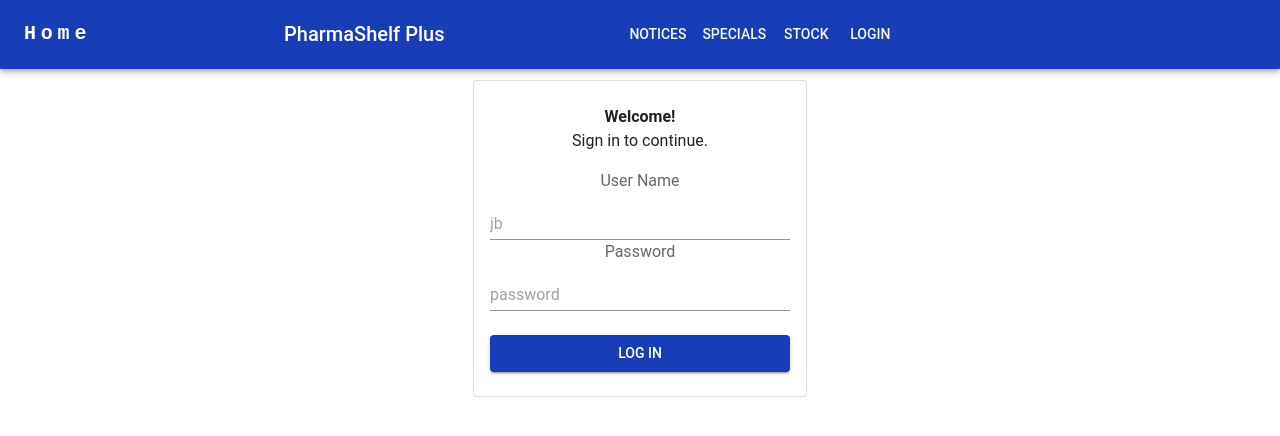
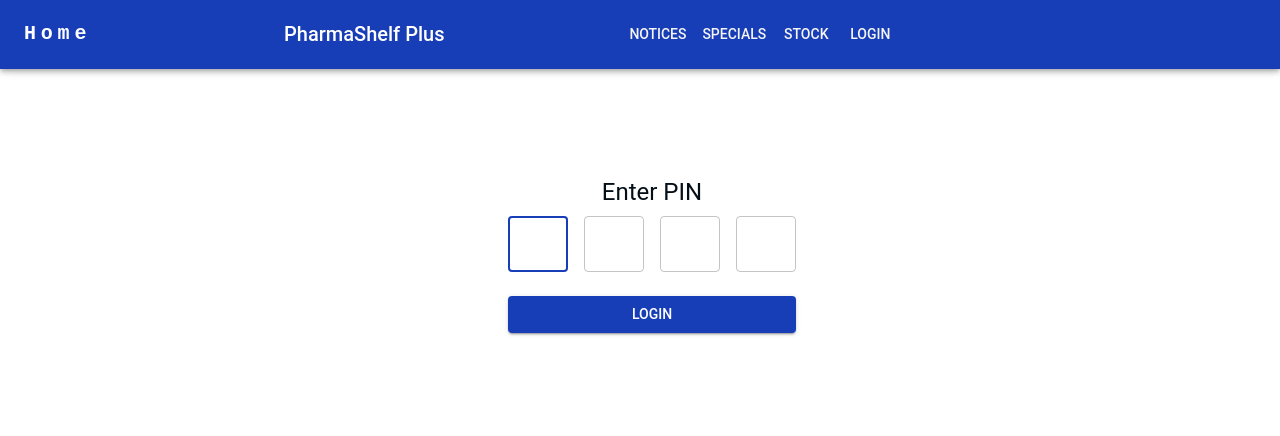
Before and after one commit to institutedata/capstone-siege2000, a React (Vite) app in the folder client/: page /login in a window 1280 px wide. Shown: the top 436 px of the page. Built offline with nearby package versions, Linux system fonts and the light colour scheme; a web font is replaced by a local one.

Commit message:
Added filter to specials.jsx, add GP% etc to stock details, added avg sold to salesChart.

```diff
--- a/client/src/components/posts.jsx
+++ b/client/src/components/posts.jsx
@@ -22,7 +22,7 @@ export default function Posts() {
         <Card
           key={post.id}
           variant="outlined"
-          sx={{ width: 1 / 4, flexDirection: "row" }}
+          sx={{ minWidth: "400", width: 1 / 3, flexDirection: "row" }}
         >
           <CardContent>
             <Typography
@@ -104,20 +104,18 @@ export default function Posts() {
         columns={{ xs: 4, sm: 6, md: 6 }}
         sx={{ flexWrap: "wrap", flexDirection: "row" }}
       >
-// [MermaidChart: 70de229d-4397-44f0-9ec5-aa84c389d048]
         <Box
           sx={{
             display: "flex",
-            flexDirection: "row", // Change from 'column' to 'row'
-            flexWrap: "wrap", // Allow items to wrap
-            gap: 2, // Add some space between cards
-            p: 1,
-            m: 1,
-            bgcolor: "background.paper",
-            width: 1,
+            flexWrap: "wrap", // Enable wrapping
+            justifyContent: "space-around", // Adjust spacing and alignment as needed
+            "& > :not(style)": {
+              // Apply styles to direct children that are not <style> elements
+              m: 1, // Margin around each card for spacing
+              minWidth: "400px", // Minimum width for each card
+              width: "calc(33% - 8px)", // Set width to 1/3 of container minus margin
+            },
           }}
-          xs={12}
-          sm={12}
         >
           {card}
         </Box>
--- a/client/src/components/stockSalesChart.jsx
+++ b/client/src/components/stockSalesChart.jsx
@@ -2,6 +2,8 @@ import React, { useEffect, useState, useMemo } from "react";
 import axios from "axios";
 import moment from "moment";
 import { Chart } from "react-google-charts";
+import { Grid, Typography } from "@mui/material";
+import Box from "@mui/material/Box";
 const StockSalesChart = (props) => {
   const stockID = props.stockID;
   // const tradeName = props.stockName; - not required for this component
@@ -51,6 +53,11 @@ const StockSalesChart = (props) => {
     return header.concat(dataRows);
   }, [historyResults]);
 
+  //calculate total sold
+  const totalSold = useMemo(() => {
+    return historyResults.reduce((acc, { QtySold }) => acc + QtySold, 0);
+  }, [historyResults]);
+
   return (
     <React.Fragment>
       {/* <BarChart
@@ -59,7 +66,7 @@ const StockSalesChart = (props) => {
         xAxis={[{ data: months, scaleType: "band" }]}
         margin={{ top: 10, bottom: 30, left: 40, right: 10 }}
       /> */}
-
+      <Grid container width={"80%"}>
         <Chart
           chartType="ColumnChart"
           width="100%"
@@ -77,6 +84,15 @@ const StockSalesChart = (props) => {
             },
           }}
         />
+        <Grid item xs={12}>
+          <Box>
+            {/* Display the average monthly sold   */}
+            <Typography variant="h6" component="h6" flex={"row"}>
+              Average Sold: {(totalSold / 12).toFixed(2)} - per month
+            </Typography>
+          </Box>
+        </Grid>
+      </Grid>
     </React.Fragment>
   );
 };
--- a/client/src/pages/Login.jsx
+++ b/client/src/pages/Login.jsx
@@ -1,67 +1,86 @@
-import * as React from 'react';
-import { useColorScheme } from '@mui/joy/styles';
-import Sheet from '@mui/material/Card';
-import CssBaseline from '@mui/joy/CssBaseline';
-import Typography from '@mui/material/Typography';
-import FormControl from '@mui/material/FormControl';
-import FormLabel from '@mui/material/FormLabel';
-import Input from '@mui/material/Input';
-import Button from '@mui/material/Button';
+import React, { useState, useRef } from "react";
+import {
+  TextField,
+  Button,
+  Container,
+  Typography,
+  Box,
+  Grid,
+} from "@mui/material";
 
+const PinLogin = () => {
+  // Create state for each digit of the PIN
+  const [pin, setPin] = useState(Array(4).fill(""));
+  const inputRefs = [useRef(null), useRef(null), useRef(null), useRef(null)];
 
+  const handleChange = (index) => (event) => {
+    const value = event.target.value;
+    const newPin = [...pin];
+    newPin[index] = value.slice(-1); // Take only the last character
+    setPin(newPin);
 
+    // Automatically move focus to the next input box if not the last one
+    if (index < 3 && value) {
+      inputRefs[index + 1].current.focus();
+    }
+  };
 
+  const handleSubmit = (event) => {
+    event.preventDefault();
+    const fullPin = pin.join("");
+    console.log("Full PIN:", fullPin);
+    // Send the PIN to your server for verification here
+  };
 
-export default function Login() {
   return (
-    <main>
+    <div className="posts">
+      <Container component="main" maxWidth="xs">
+        <Box
+          sx={{
+            marginTop: 8,
+            display: "flex",
+            flexDirection: "column",
+            alignItems: "center",
+          }}
+        >
+          <Typography component="h1" variant="h5">
+            Enter PIN
+          </Typography>
+          <Box
+            component="form"
+            onSubmit={handleSubmit}
+            noValidate
+            sx={{ mt: 1 }}
+          >
+            <Grid container spacing={2} justifyContent="center">
+              {pin.map((digit, index) => (
+                <Grid item key={index}>
+                  <TextField
+                    inputRef={inputRefs[index]}
+                    variant="outlined"
+                    type="password"
+                    inputProps={{ maxLength: 1, pattern: "[0-9]*" }}
+                    value={digit}
+                    onChange={handleChange(index)}
+                    autoFocus={index === 0}
+                    sx={{ width: "60px" }} // Adjust width as needed
+                  />
+                </Grid>
+              ))}
+            </Grid>
+            <Button
+              type="submit"
+              fullWidth
+              variant="contained"
+              sx={{ mt: 3, mb: 2 }}
+            >
+              Login
+            </Button>
+          </Box>
+        </Box>
+      </Container>
+    </div>
+  );
+};
 
-
-      <Sheet
-        sx={{
-          width: 300,
-          mx: 'auto', // margin left & right
-          my: 10, // margin top & bottom
-          py: 3, // padding top & bottom
-          px: 2, // padding left & right
-
-          display: 'flex',
-          flexDirection: 'column',
-          gap: 2,
-          borderRadius: 'sm',
-          boxShadow: 'md',
-        }}
-        variant="outlined"
-      >
-        <div>
-          <Typography level="h4" component="h1">
-            <b>Welcome!</b>
-          </Typography>
-          <Typography level="body-sm">Sign in to continue.</Typography>
-        </div>
-
-        <FormControl>
-          <FormLabel>User Name</FormLabel>
-          <Input
-            // html input attribute
-            name="username"
-            type="text"
-            placeholder="jb"
-          />
-
-
-          <FormLabel>Password</FormLabel>
-          <Input
-            // html input attribute
-            name="password"
-            type="password"
-            placeholder="password"
-          />
-        </FormControl>
-        <Button variant="contained" sx={{ mt: 1 /* margin top */ }}>Log in</Button>
-
-      </Sheet>
-
-    </main>
-  );
-}
+export default PinLogin;
--- a/client/src/pages/Specials.jsx
+++ b/client/src/pages/Specials.jsx
@@ -11,6 +11,7 @@ import {
   TableRow,
   Checkbox,
   Typography,
+  TextField,
 } from "@mui/material";
 import Sheet from "@mui/material/Card";
 import { useNavigate } from "react-router-dom";
@@ -20,6 +21,9 @@ export default function Specials(props) {
   const [searchResults, setSearchResults] = useState([]);
   const navigate = useNavigate();
   const [selected, setSelected] = useState([]);
+
+  //to filter text
+  const [filterText, setFilterText] = useState("");
 
   // Function to handle the search
   useEffect(() => {
@@ -52,6 +56,12 @@ export default function Specials(props) {
     setSelected(newSelected);
   };
 
+  //filter specials by trade name
+
+  const filteredResults = searchResults.filter((special) =>
+    special.Stock.TradeName.toLowerCase().includes(filterText.toLowerCase())
+  );
+
   // Function to handle print button click
   const handleClickToPrintShelf = () => {
     localStorage.setItem("allSpecials", JSON.stringify(searchResults));
@@ -83,6 +93,13 @@ export default function Specials(props) {
         }}
         variant="outlined"
       >
+        <TextField
+          label="Filter by Trade Name"
+          variant="outlined"
+          value={filterText}
+          onChange={(e) => setFilterText(e.target.value)}
+          sx={{ mb: 2 }} // Add some bottom margin
+        />
         <div>
           <Button
             variant="contained"
@@ -124,7 +141,7 @@ export default function Specials(props) {
               </TableRow>
             </TableHead>
             <TableBody>
-              {searchResults.map((special) => (
+              {filteredResults.map((special) => (
                 <TableRow
                   key={special.Stock.stockID}
                   sx={{
--- a/client/src/pages/StockDetails.jsx
+++ b/client/src/pages/StockDetails.jsx
@@ -158,6 +158,26 @@ const StockDetails = () => {
                 onChange={handleStockInputChange} // Update state on change
                 name="Retail"
               />
+              <Box sx={{ width: "15%" }}>
+                {/* Display GP and Markup */}
+                <Typography variant="h10" sx={{ m: 0 }}>
+                  GP{" "}
+                  {(
+                    ((updatedStock.Retail - updatedStock.RealCost) /
+                      searchResults[0].Retail) *
+                    100
+                  ).toFixed(2)}
+                  % <br />
+                </Typography>
+                <Typography variant="h10" sx={{ m: 0 }}>
+                  M/U{" "}
+                  {(
+                    (updatedStock.Retail / updatedStock.RealCost) *
+                    100
+                  ).toFixed(2)}
+                  %
+                </Typography>
+              </Box>
               <TextField
                 sx={{ ml: 1, mt: 2 }}
                 label="SOH"
```
Lines whose indentation alone changed are shown as unchanged.
